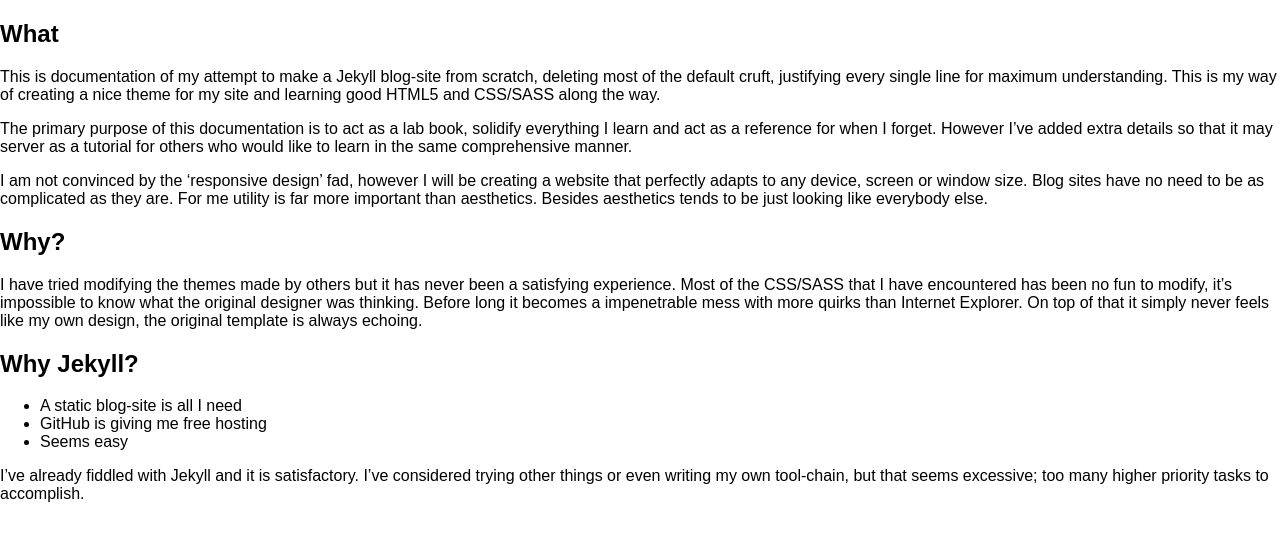
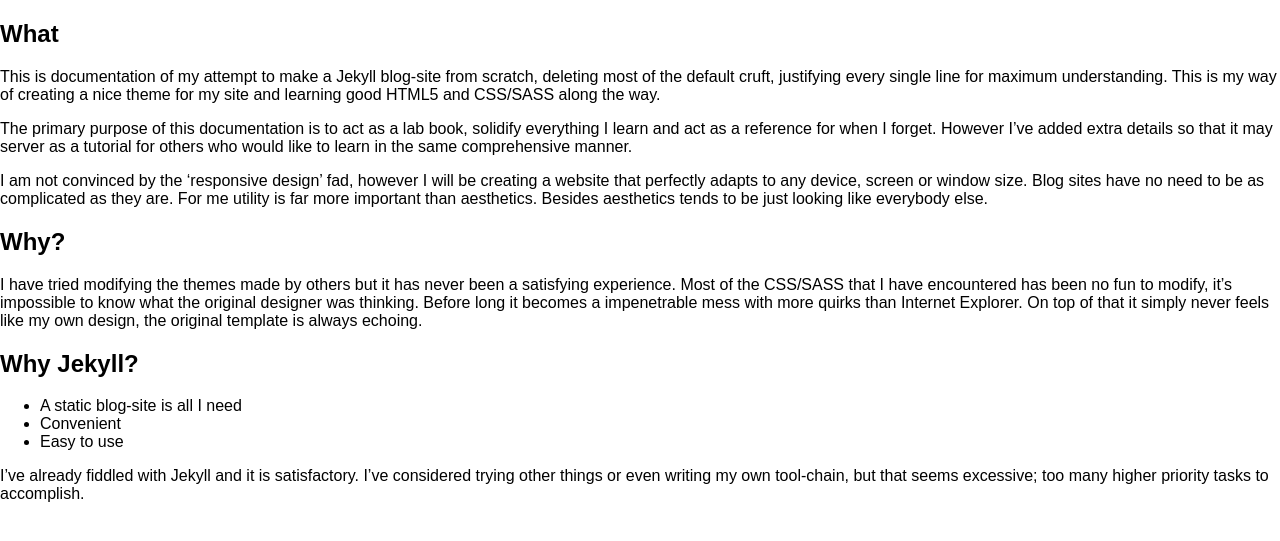
Before and after one commit to t3hmun/t3hsite, a Jekyll site: the page built from _posts/2015-10-01-part-01-a-fresh-theme.md, in a window 1280 px wide. Shown: the top 541 px of the page. Built offline with Jekyll 4.4.1, drawn with Linux system fonts in a browser that asks for light colours.

Commit message:
Rename and minor change.

```diff
--- a/_posts/2015-10-01-a-fresh-theme.md
+++ b/_posts/2015-10-01-part-01-a-fresh-theme.md
@@ -28,8 +28,8 @@
 ## Why Jekyll?
 
 * A static blog-site is all I need
-* GitHub is giving me free hosting
-* Seems easy
+* Convenient
+* Easy to use
 
 I've already fiddled with Jekyll and it is satisfactory.
 I've considered trying other things or even writing my own tool-chain, but that seems excessive; too many higher priority tasks to accomplish.
```
